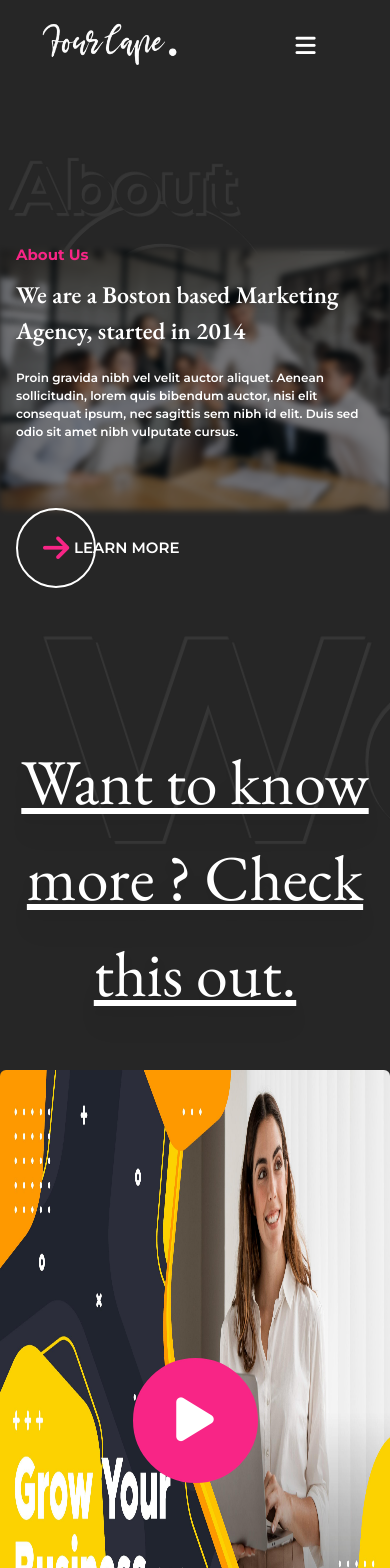
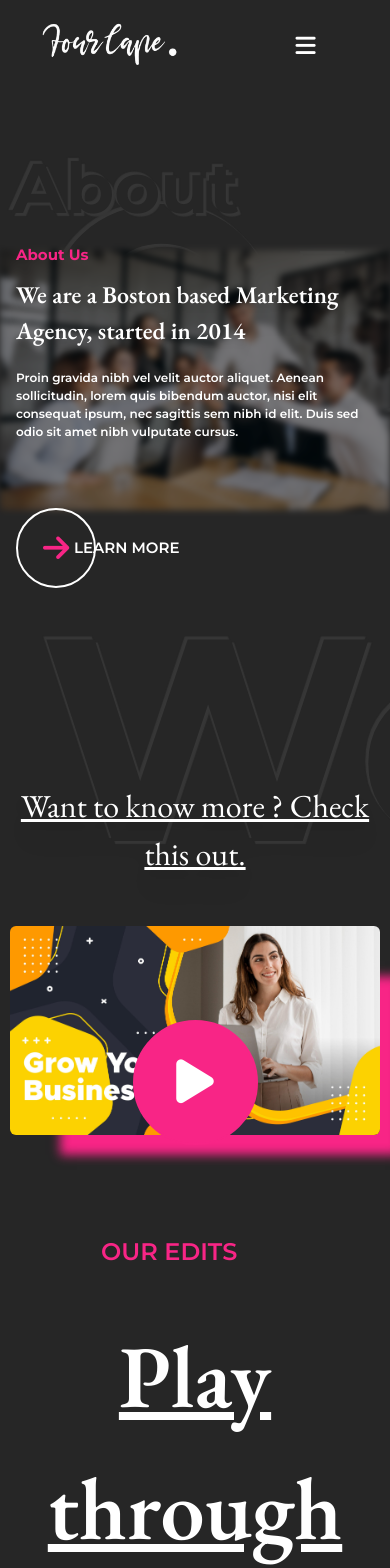
Before and after one commit to Four-Cape-Org/Four-Cape-Web-Frontend, a React (Vite) app: page /portfolio in a window 390 px wide. Shown: the top 1568 px of the page. Built offline with nearby package versions, Linux system fonts and the light colour scheme.

Commit message:
Ad section in about section made responsive

```diff
--- a/src/Components/Home/AboutSection.jsx
+++ b/src/Components/Home/AboutSection.jsx
@@ -22,10 +22,10 @@ const AboutSection = (props) => {
         </div>
       </div>
 
-      <div className='relative mt-[4em]'>
-        <h2 className='font-secondary text-[4em] drop-shadow-xl text-center underline'>Want to know more ? Check this out.</h2>
+      <div className='relative lg:mt-[3em] md:mt-[4em] sm:mt-[5em] mt-[7em]'>
+        <h2 className='font-secondary lg:text-[4em] md:text-[3em] sm:text-[2em] text-[2em] mx-4 drop-shadow-xl text-center underline'>Want to know more ? Check this out.</h2>
         <div className='relative flex justify-center items-center my-[3em] cursor-pointer'>
-          <img src={AdThumbnail} className='h-[40em] rounded-md shadow-[35px_35px_10px_-15px_#F82586]' alt="Advertisment Thumbnail" />
+          <img src={AdThumbnail} className='lg:w-[80%] md:w-[80%] sm:w-[90%] w-[95%] rounded-md shadow-[35px_35px_10px_-15px_#F82586]' alt="Advertisment Thumbnail" />
           <button className='absolute top-[45%] rounded-[50%] bg-accent-color border-[2px] border-accent-color hover:border-[white] h-[2.5em] w-[2.5em] text-[50px]'><i className="fa-solid fa-play"></i></button>
         </div>
       </div>
```
